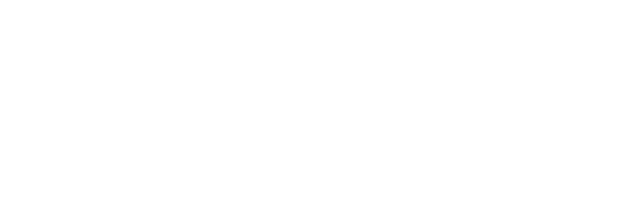
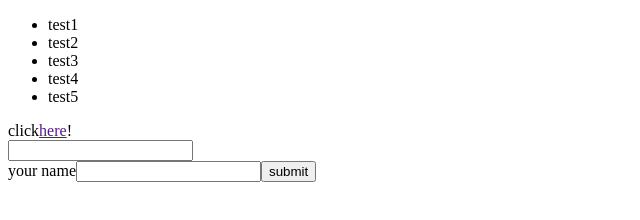
Before and after one commit to DDury/WebCamp, a plain HTML site: page 1.html/index.html in a window 1280 px wide. Shown: the whole page, without its empty margins (0-640 px from the left). Drawn offline with Linux system fonts and the light colour scheme.

Commit message:
emmet_test

```diff
--- a/1.html/index.html
+++ b/1.html/index.html
@@ -5,5 +5,23 @@
     <meta name="viewport" content="width=device-width, initial-scale=1.0" />
     <title>table</title>
   </head>
-  <body></body>
+  <body>
+    <ul>
+      <li id="opt1">test1</li>
+      <li id="opt2">test2</li>
+      <li id="opt3">test3</li>
+      <li id="opt4">test4</li>
+      <li id="opt5">test5</li>
+    </ul>
+
+    click<a href="">here</a>!
+
+    <form action="/" ,="" method="post">
+      <label><input type="text" name="username" /></label>
+    </form>
+
+    <form action="www.naver.com">
+      <label>your name<input type="text" /><button>submit</button></label>
+    </form>
+  </body>
 </html>
```
